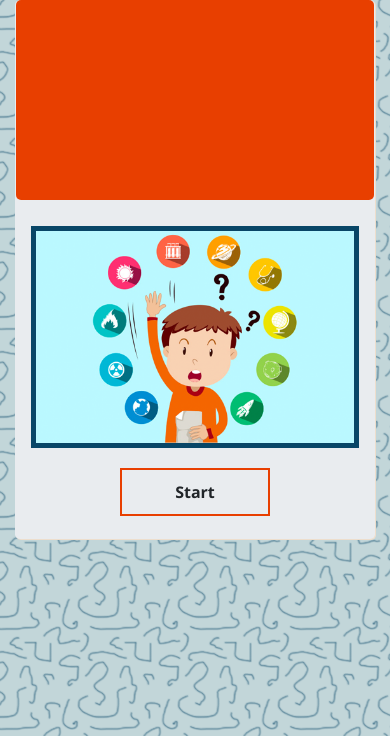
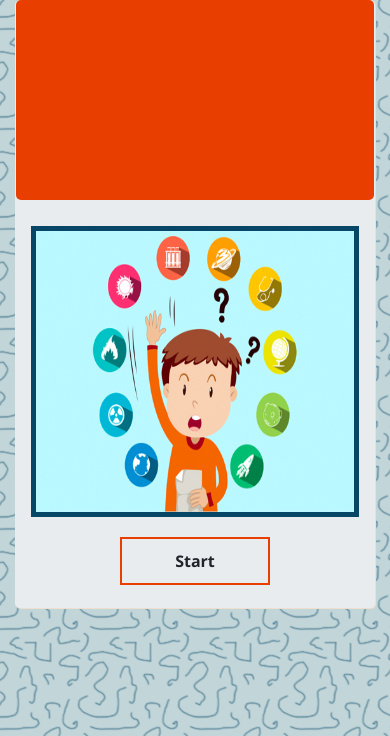
Before and after one commit to jerauld/TriviaGame, a plain HTML site: page index.html in a window 390 px wide. Shown: the part 108-844 px from the top of the page. Drawn offline with nearby package versions, Linux system fonts and the light colour scheme.

Commit message:
corrected non mobile results page spacing that prevented start over button press

```diff
--- a/assets/css/style.css
+++ b/assets/css/style.css
@@ -143,7 +143,7 @@ header {
 .results, .startImage {
     margin-top: 10px;
     margin-bottom: 20px;
-    max-height: 291px;
+    height: 291px;
     /* max-width: 452px; */
     border: #084667 solid 5px;
 }
```
